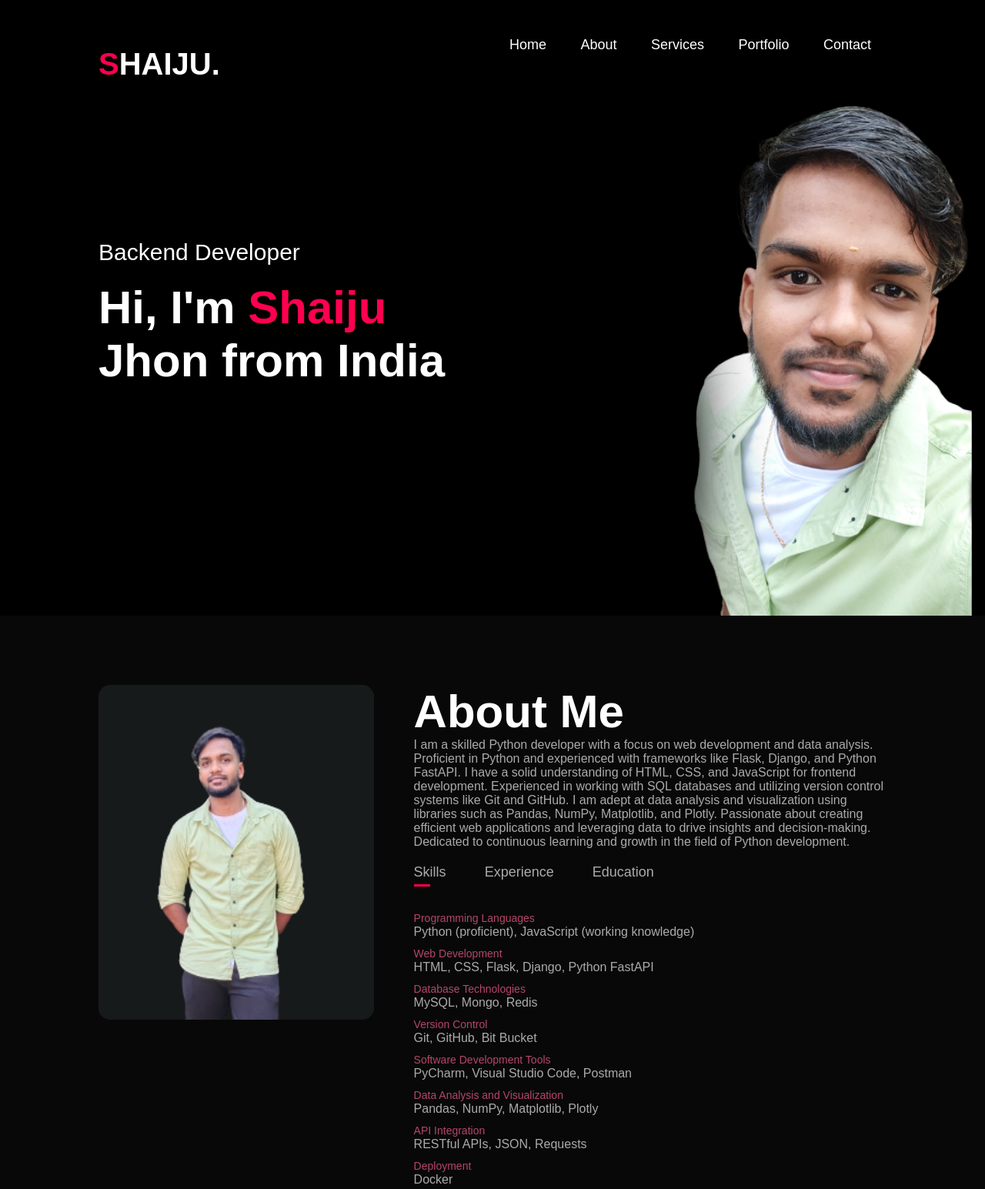
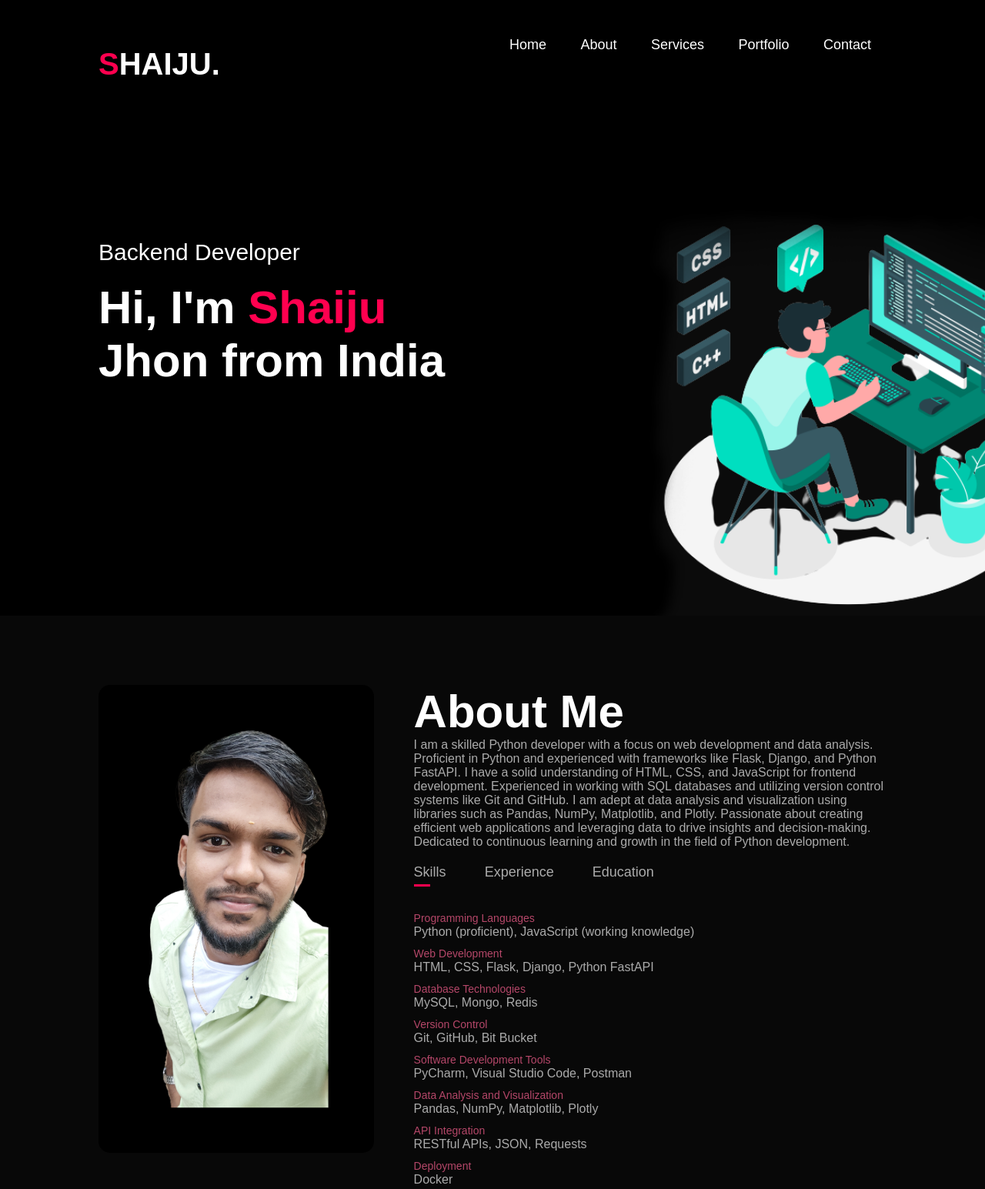
Before and after one commit to Shaijujin/Shaijujin.github.io, a plain HTML site: page index.html in a window 1280 px wide. Shown: the top 1545 px of the page at 77% size. Drawn offline with Linux system fonts and the light colour scheme.

Commit message:
Update files with new changes

```diff
--- a/index.html
+++ b/index.html
@@ -35,7 +35,7 @@
     <div class="container">
       <div class="row">
         <div class="about-col-1">
-          <img src="image/IMG_20230601_104057-removebg-preview copy.png" alt="">
+          <img src="image/IMG_20230601_092512-removebg-preview copy.png" alt="">
         </div>
         <div class="about-col-2">
           <h1 class="sub-title">About Me</h1>
--- a/style.css
+++ b/style.css
@@ -17,7 +17,7 @@
   #header{
     width: 100%;
     height: 100vh;
-    background-image: url(image/shaiju\ copy.png);
+    background-image: url(image/3426526-removebg-preview\ copy.png);
     background-size: cover;
     background-position: center;
   }
@@ -333,7 +333,7 @@ nav .fas{
 }
 @media only screen and (max-width:600px){
   #header{
-    background-image: url(image/phone-background.png)
+    background-image: url(image/aaaaa.png)
   }
   .header-text{
     margin-top: 100%;
```
Also changed, not shown: image/3426526-removebg-preview copy.png (added), image/IMG_20230601_092512-removebg-preview copy.png (added), image/aaaaa.png (added).
